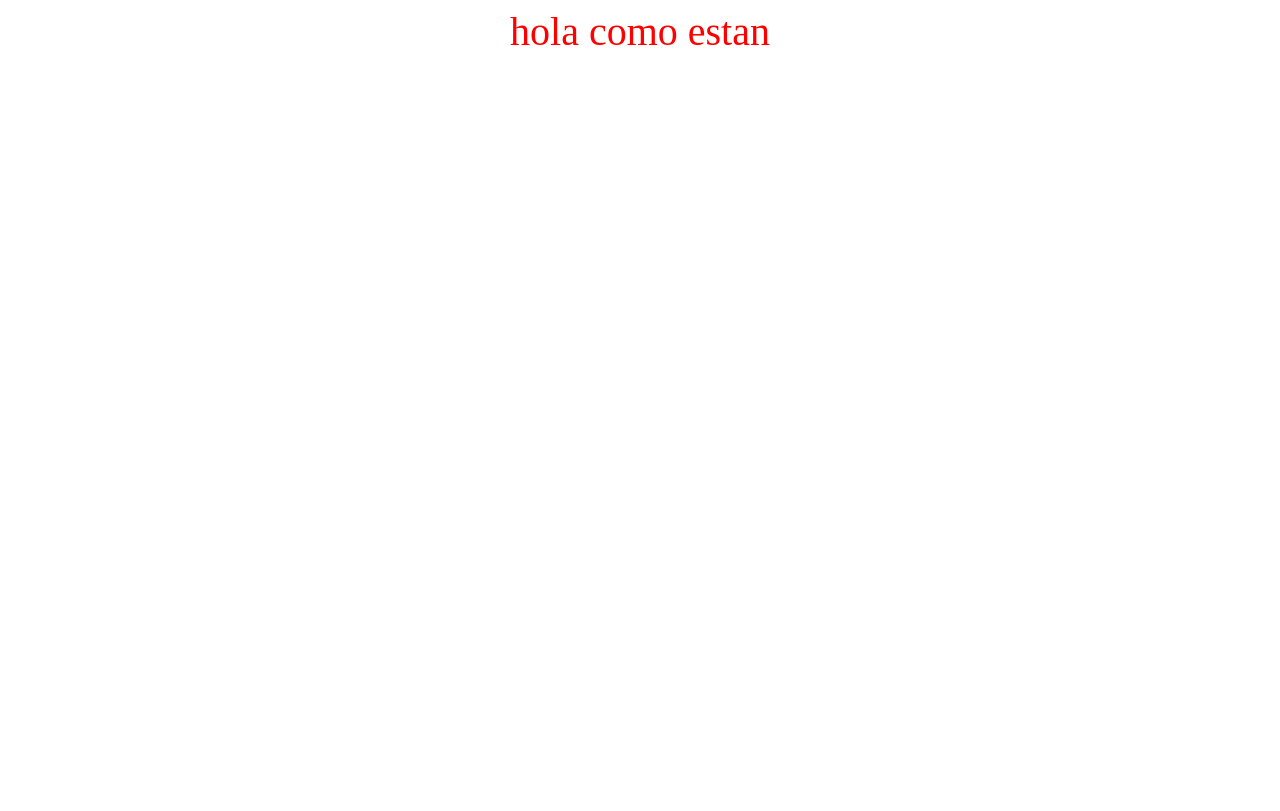
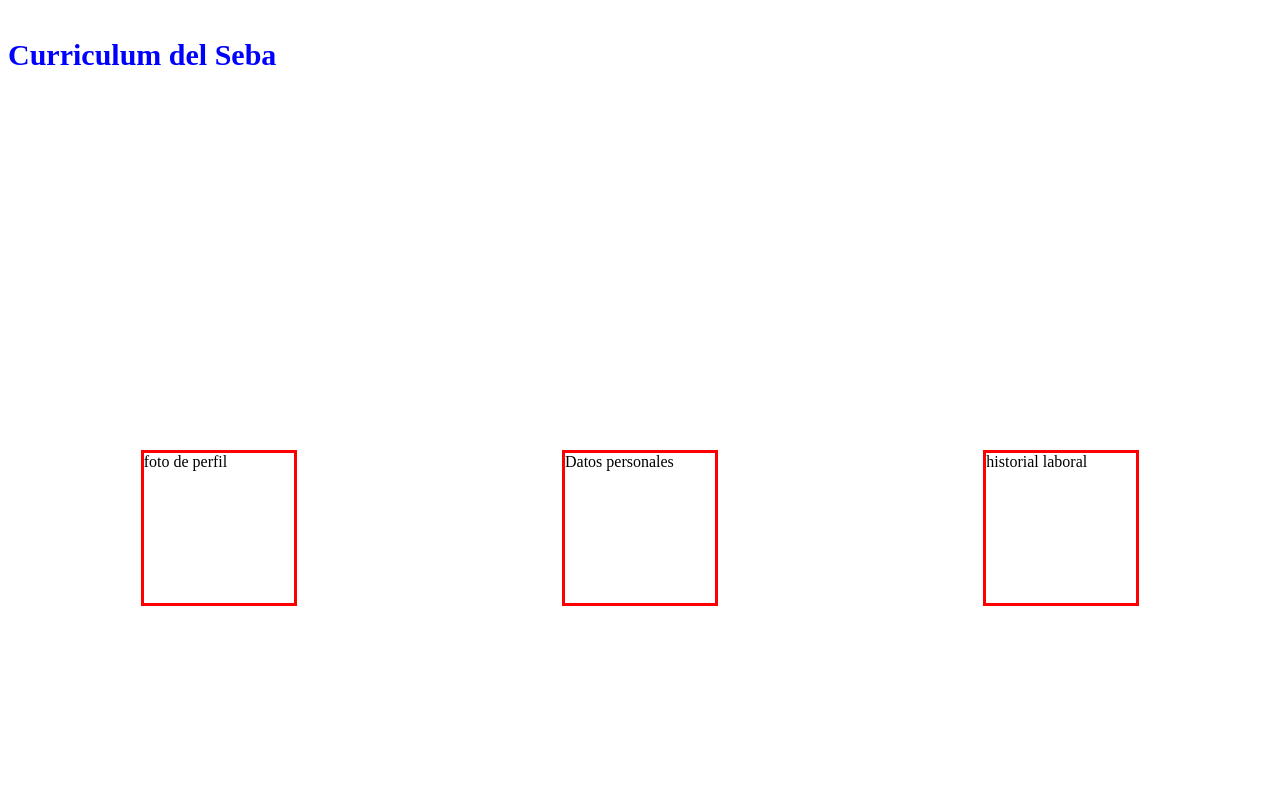
Before and after one commit to jakiro12/repo-de-muestra, a plain HTML site: page index.html in a window 1280 px wide. Drawn offline with Linux system fonts and the light colour scheme.

Commit message:
cambie las etiquetas

```diff
--- a/index.html
+++ b/index.html
@@ -5,10 +5,13 @@
     <meta http-equiv="X-UA-Compatible" content="IE=edge">
     <meta name="viewport" content="width=device-width, initial-scale=1.0">
     <link rel="stylesheet" href="styles.css" type="text/css">
-
     <title>Subir repositorio</title>
 </head>
 <body>
-    hola como estan
+    <h3>Curriculum del Seba</h3>
+   <main> <div>foto de perfil</div>
+    <div>Datos personales</div>
+    <div> historial laboral</div>
+</main>
 </body>
 </html>
--- a/styles.css
+++ b/styles.css
@@ -1,7 +1,23 @@
 body{
+    display: grid;
+    height: 100vh;
+    grid-template-columns: 1fr;
+    grid-template-rows: 30% 70%;
+}
+h3{
+    font-size: 30px;
+    color: blue;
+}
+main{
+    width: auto;
+    height: 100%;
     display: flex;
-    justify-content: center;
+    justify-content: space-around;
     align-items: center;
-    font-size: 40px;
-    color: red;
 }
+div{
+    height: 150px;
+    width: 150px;
+    border: 3px solid red;
+
+}
```
